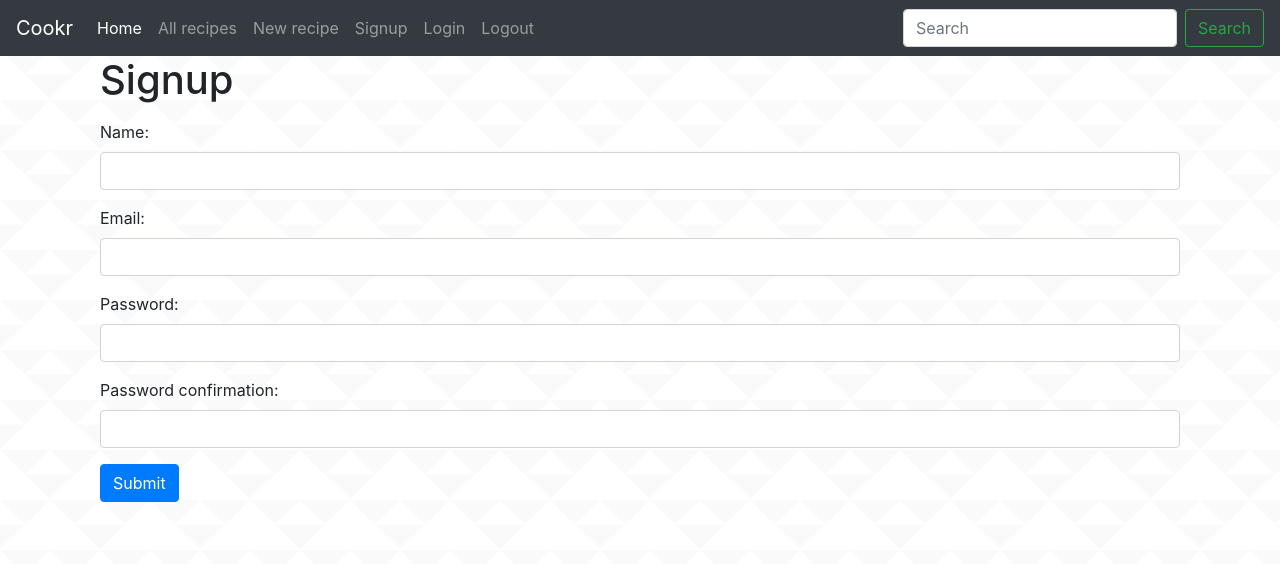
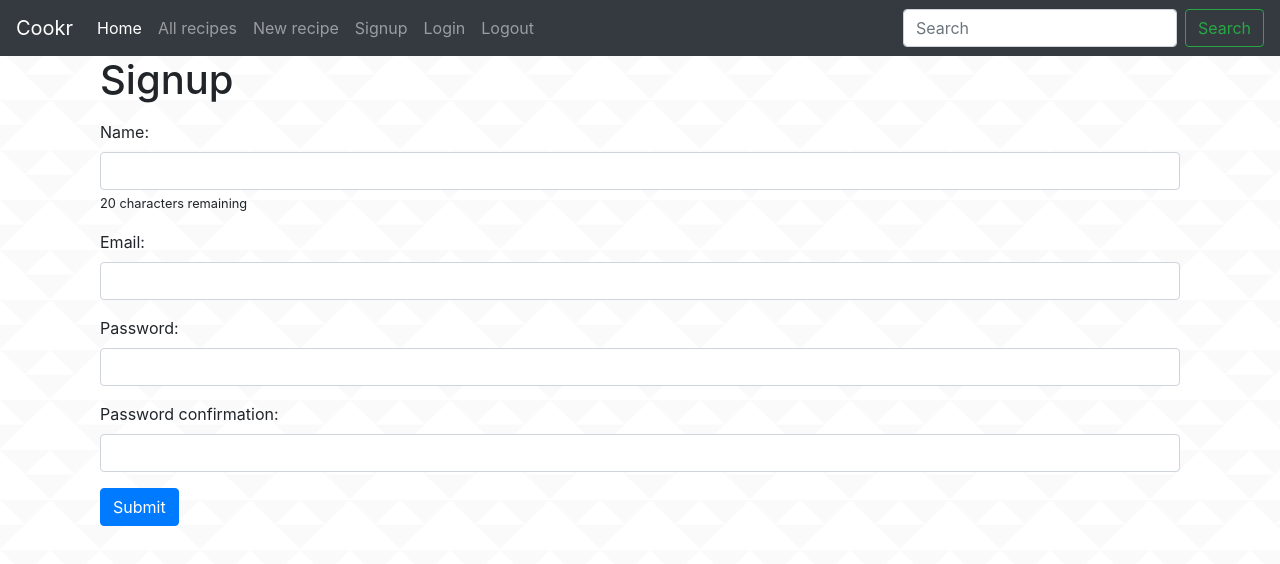
Before and after one commit to Life-reboot/cookbook_frontend_app, a Vue app: page /signup in a window 1280 px wide. Shown: the top 564 px of the page. Built offline with nearby package versions, Linux system fonts and the light colour scheme.

Commit message:
Add frontend validations on signup page

```diff
--- a/src/views/Signup.vue
+++ b/src/views/Signup.vue
@@ -9,6 +9,7 @@
         <div class="form-group">
           <label>Name:</label>
           <input type="text" class="form-control" v-model="name" />
+          <small>{{ 20 - name.length }} characters remaining</small>
         </div>
         <div class="form-group">
           <label>Email:</label>
@@ -17,10 +18,12 @@
         <div class="form-group">
           <label>Password:</label>
           <input type="password" class="form-control" v-model="password" />
+          <small v-if="password.length > 0 && password.length < 6" class="text-danger">Must be at least 6 characters</small>
         </div>
         <div class="form-group">
           <label>Password confirmation:</label>
           <input type="password" class="form-control" v-model="passwordConfirmation" />
+          <small v-if="passwordConfirmation !== password" class="text-danger">Password confirmation does not match!</small>
         </div>
         <input type="submit" class="btn btn-primary" value="Submit" />
       </form>
```
